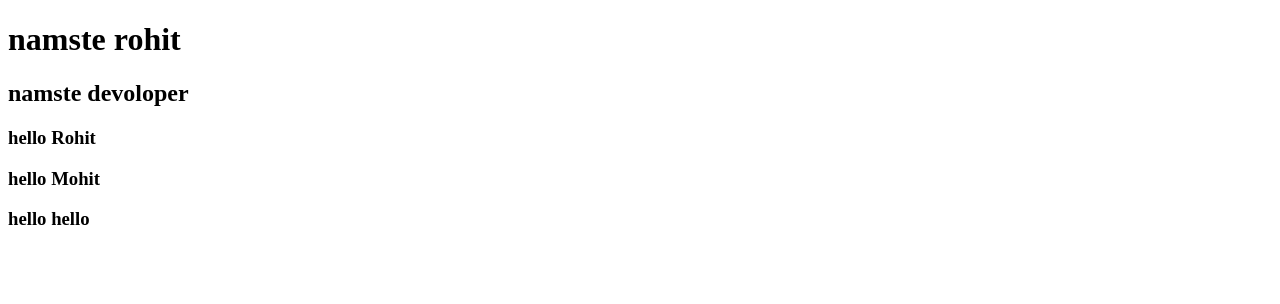
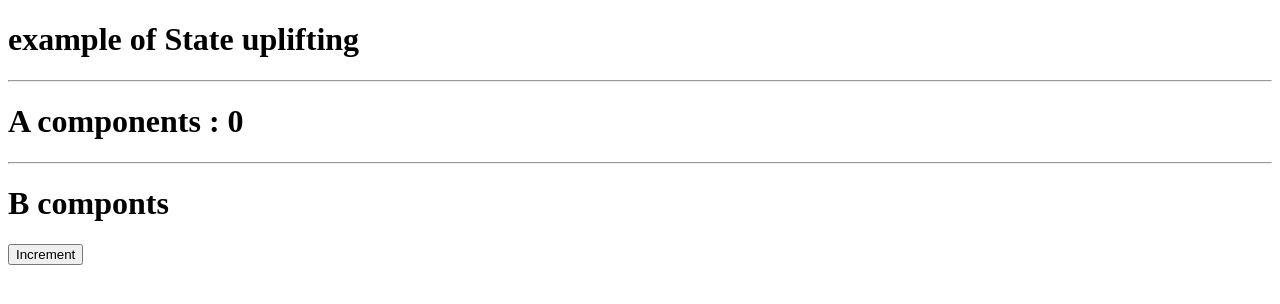
Before and after one commit to rohitkrsaini/Learn-react, a React (Vite) app: page / in a window 1280 px wide. Shown: the top 304 px of the page. Built offline with nearby package versions, Linux system fonts and the light colour scheme.

Commit message:
StateUplifting

```diff
--- /dev/null
+++ b/src/AllTopics/04_StateUplifting/UpliftingChildA.jsx
@@ -0,0 +1,10 @@
+import React from "react";
+
+const UpliftingChildA = ({count}) =>{
+    return(
+        <div>
+            <h1>A components : {count}</h1>
+        </div>
+    )
+}
+export default UpliftingChildA
--- /dev/null
+++ b/src/AllTopics/04_StateUplifting/UpliftingChildB.jsx
@@ -0,0 +1,12 @@
+import React from "react";
+
+const UpliftingChildB = ({handleIncrement}) => {
+
+    return(
+        <div>
+            <h1>B componts</h1>
+            <button className="bg-green-500 text-white p-1 rounded" onClick={handleIncrement}>Increment</button>
+        </div>
+    )
+}
+export default UpliftingChildB
--- /dev/null
+++ b/src/AllTopics/04_StateUplifting/UpliftingParent.jsx
@@ -0,0 +1,18 @@
+import { useState } from "react";
+import UpliftingChildA from "./UpliftingChildA";
+import UpliftingChildB from "./UpliftingChildB";
+
+const UpliftingParent = () => {
+    const [count, setCount] = useState(0);
+    const handleIncrement = () => setCount((prev) => prev + 1);
+    return(
+        <div>
+            <h1>example of State uplifting</h1>
+            <hr/>
+            <UpliftingChildA count = {count}/>
+            <hr/>
+            <UpliftingChildB handleIncrement ={handleIncrement}/>
+        </div>
+    )
+}
+export default UpliftingParent
--- a/src/App.jsx
+++ b/src/App.jsx
@@ -14,6 +14,7 @@ import Navbar from "./AllTopics/09_ReactCss/navbar"
 import TailwintsPratics1 from "./AllTopics/10_TailwinetCss/TailwintsPratice1"
 import PropP from "./AllTopics/03_Props/PropP"
 import ProDP from "./AllTopics/03_Props/ProDP"
+import UpliftingParent from "./AllTopics/04_StateUplifting/UpliftingParent"
 
 
 
@@ -32,8 +33,12 @@ const App = () => {
 
             {/* 03_Props floder import */}
                 {/* <PropsParent/> */}
-                <PropP/>
-                <ProDP/>
+                {/* <PropP/>
+                <ProDP/> */}
+
+
+            {/* 04_stateUplifting floder import     */}
+                <UpliftingParent/>
 
 
            {/* 09_ReactCss floder import */}
```
